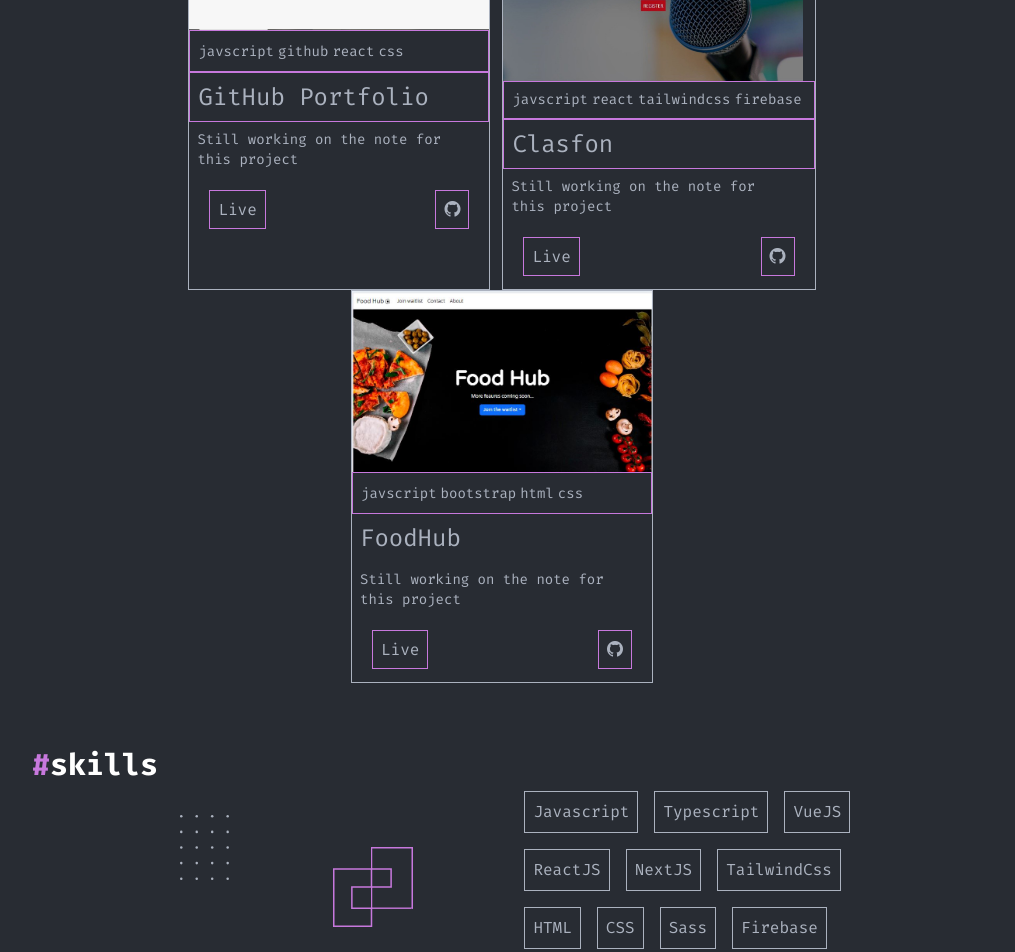
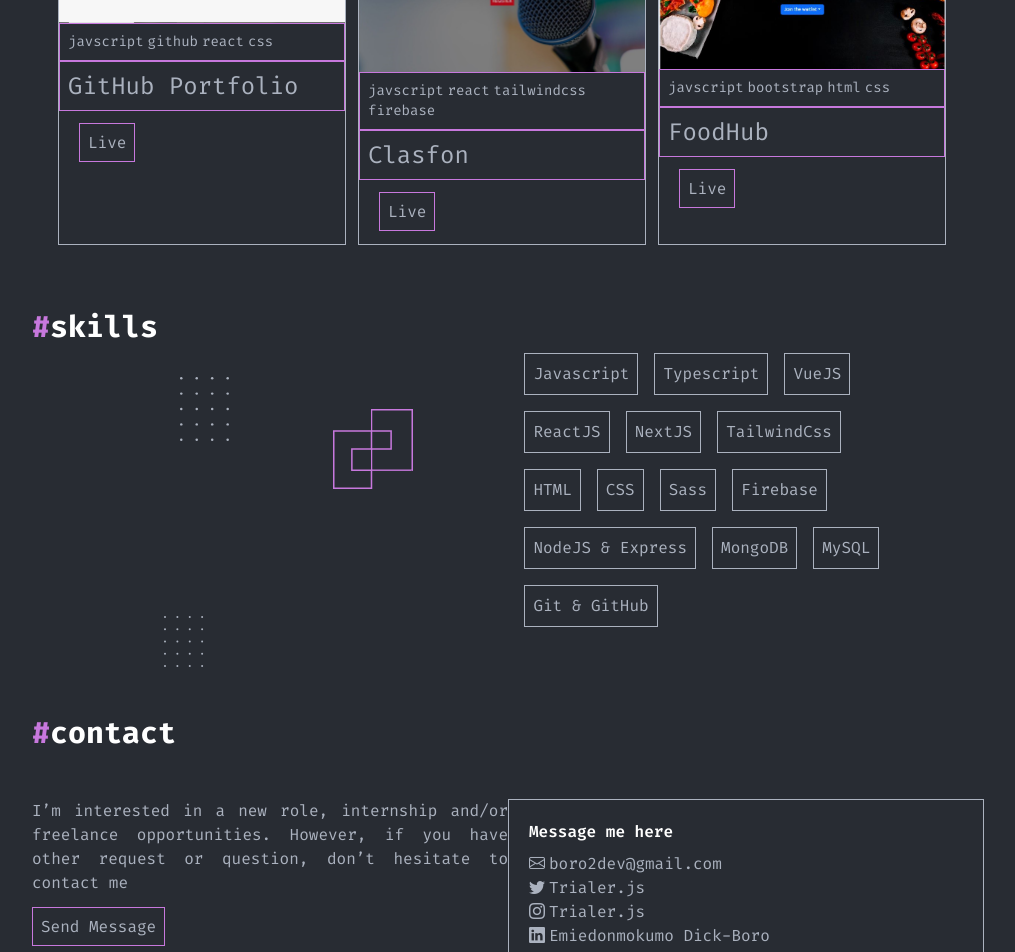
Before and after one commit to Emie-Boro/trialer-portfolio, a Next.js app: page / in a window 1280 px wide. Shown: the part 880-1832 px from the top of the page, without its empty margins (132-1147 px from the left). Built offline with nearby package versions, Linux system fonts and the light colour scheme.

Commit message:
first commit

```diff
--- a/app/page.jsx
+++ b/app/page.jsx
@@ -5,16 +5,16 @@ import projectData from "@/components/largeProject";
 export default function Home() {
   return (
     <main className="">
-      <div className="flex sm:flex-col justify-between lg:items-center">
-        <div className="lg:w-2/3 lg:mr-10">
-          <h1 className="text-3xl sm:text-xl">Emiedonmokumo is a <strong className="text-primary">web designer</strong> and <strong className="text-primary">full stack developer</strong></h1>
+      <div className="flex md:flex-row sm:flex-col justify-between lg:items-center">
+        <div className="lg:w-2/3 md:w-2/3 lg:mr-10 md:mr-5">
+          <h1 className="text-3xl md:text-xl sm:text-xl">Emiedonmokumo is a <strong className="text-primary">web designer</strong> and <strong className="text-primary">full stack developer</strong></h1>
           <h4 className="text-sm my-5 sm:text-sm">He crafts responsive websites where technologies meet creativity</h4>
-          <div className="flex sm:text-sm">
+          <div className="flex md:text-sm sm:text-sm">
             <Link href={'/contact'} className="border border-primary p-2 hover:bg-primary hover:text-white mr-5">Contact me !!</Link>
             <Link href={''} className="border border-primary p-2 bg-primary text-white hover:bg-background hover:text-gray" download={''}>View Resume</Link>
           </div>
         </div>
-        <div className="sm:mt-16 lg:w-2/3">
+        <div className="sm:mt-16 lg:w-2/3 md:w-1/3">
           <Image src={'/assets/Group 46.png'} alt="Hero Section Image Logo" width={400} height={10} />
           <p className="my-2 border p-2 text-sm sm:text-xs"><span className="bg-primary px-3 mr-3"></span> Currently working on <strong>Portfolio</strong></p>
         </div>
@@ -22,68 +22,37 @@ export default function Home() {
       <div>
         <div className="relative my-16 text-center lg:w-5/6 mx-auto">
           <Image src={'/assets/Vector.png'} alt="Quotation Logo" width={20} height={10} className="absolute left-10 -top-2 sm:w-4" />
-          <h3 className="border-2 lg:p-6 sm:p-3 font-bold sm:border sm:text-sm">It is possible to do great things from a small place</h3>
-          <Image src={'/assets/Vector.png'} alt="Quotation Logo" width={20} height={10} className="absolute right-10 -bottom-2 sm:w-4" />
+          <h3 className="border-2 lg:p-6 md:p-5 sm:p-3 font-bold sm:border md:text-lg sm:text-sm">It is possible to do great things from a small place</h3>
+          <Image src={'/assets/Vector.png'} alt="Quotation Logo" width={20} height={10} className="absolute right-10 -bottom-2 md:w-5 sm:w-4" />
 
           <div className=" absolute lg:w-38 right-0">
-            <h3 className="border-2 lg:p-6 sm:p-3 font-bold text-right sm:border sm:text-sm">by Tunde Onakoya</h3>
+            <h3 className="border-2 lg:p-6 sm:p-3 font-bold text-right md:text-sm md:p-3 sm:text-sm">by Tunde Onakoya</h3>
           </div>
         </div>
         <div className="mt-28">
           <div className="flex justify-between items-center">
-            <h1 className="text-2xl font-semibold text-white sm:text-xl"><span className="text-primary">#</span>projects</h1>
+            <h1 className="text-2xl font-semibold text-white md:text-xl sm:text-xl"><span className="text-primary">#</span>projects</h1>
             <Link href={'/projects'} className="hover:text-primary text-lg text-white sm:text-sm">view all</Link>
           </div>
-          <div className="mt-4 flex justify-center flex-wrap sm:flex-col sm:justify-center">
-            <div className="border lg:mr-3 sm:w-82">
-              <Image src={projectData[0].image} alt={projectData[0].description} width={300} height={20} className="sm:w-fit" />
-              <div className="border border-primary p-2">
-                {projectData[0].stacks.map((item, index) => (
-                  <span key={index} className="mr-1 text-sm">{item}</span>
-                ))}
+          <div className="mt-4 flex lg:justify-center flex-wrap sm:flex-col sm:justify-center">
+            {projectData.slice(0, 3).map(project => (
+              <div key={project.id} className="lg:max-w-72 md:max-w-48 border lg:mr-3 md:m-2 sm:mb-5">
+                <Image src={project.image} alt={project.description} width={250} height={20} className="w-fit" />
+                <ul className="flex flex-wrap border border-primary p-2">
+                  {project.stacks.map((item, index) => (
+                    <li key={index} className="mr-1 text-sm md:text-xs sm:text-xs">{item}</li>
+                  ))}
+                </ul>
+                <h1 className="text-2xl border border-primary p-2 md:text-lg sm:text-lg">{project.title}</h1>
+                <button className="m-5"><Link className="p-2 capitalize border border-primary hover:bg-primary hover:text-white md:text-sm" href={project.url} >{project.status}</Link></button>
               </div>
-              <h1 className="text-2xl border border-primary p-2 sm:text-xl">{projectData[0].title}</h1>
-              <p className="p-2 max-w-72 text-sm">{projectData[1].note}</p>
-              <div className="flex justify-between">
-                <button className="m-5"><Link className="p-2 capitalize border border-primary hover:bg-primary hover:text-white" href={projectData[2].url} target="_blank">{projectData[2].status}</Link></button>
-                <button className="m-5"><Link className="p-2 capitalize border border-primary hover:bg-primary hover:text-white" href={projectData[2].github} target="_blank"><i className="bi bi-github"></i></Link></button>
-              </div>
-            </div>
-            <div className="border lg:mr-3 sm:my-5">
-              <Image src={projectData[1].image} alt={projectData[1].description} width={300} height={20} className="" />
-              <div className="flex sm:flex-wrap border border-primary lg:p-2">
-                {projectData[1].stacks.map((item, index) => (
-                  <span key={index} className="lg:mr-1 text-sm sm:m-1">{item}</span>
-                ))}
-              </div>
-              <h1 className="text-2xl border border-primary p-2 sm:text-xl">
-                {projectData[1].title}</h1>
-              <p className="p-2 max-w-72 text-sm">{projectData[1].note}</p>
-              <div className="flex justify-between">
-                <button className="m-5"><Link className="p-2 capitalize border border-primary hover:bg-primary hover:text-white" href={projectData[2].url} target="_blank">{projectData[2].status}</Link></button>
-                <button className="m-5"><Link className="p-2 capitalize border border-primary hover:bg-primary hover:text-white" href={projectData[2].github} target="_blank"><i className="bi bi-github"></i></Link></button>
-              </div>
-            </div>
-            <div className="border mr-3">
-              <Image src={projectData[2].image} alt={projectData[2].description} width={300} height={20} className="" />
-              <div className="border border-primary p-2">
-                {projectData[2].stacks.map((item, index) => (
-                  <span key={index} className="mr-1 text-sm">{item}</span>
-                ))}
-              </div>
-              <h1 className="text-2xl p-2 sm:text-xl">{projectData[2].title}</h1>
-              <p className="p-2 max-w-72 text-sm">{projectData[2].note}</p>
-              <div className="flex justify-between">
-                <button className="m-5"><Link className="p-2 capitalize border border-primary hover:bg-primary hover:text-white" href={projectData[2].url} target="_blank">{projectData[2].status}</Link></button>
-                <button className="m-5"><Link className="p-2 capitalize border border-primary hover:bg-primary hover:text-white" href={projectData[2].github} target="_blank"><i className="bi bi-github"></i></Link></button>
-              </div>
-            </div>
+            ))}
           </div>
         </div>
       </div>
       {/* Skills */}
       <div className="mt-16">
-        <h1 className="text-3xl font-bold text-white sm:text-xl"><span className="text-primary">#</span>skills</h1>
+        <h1 className="text-3xl font-bold text-white md:text-xl sm:text-xl"><span className="text-primary">#</span>skills</h1>
         <div className="flex justify-evenly sm:flex-col sm:justify-center">
           <div className="relative lg:w-1/3 sm:hidden">
             <Image src={'/assets/frame 31.svg'} alt={'viewbox logo'} width={50} height={20} className="absolute left-16 top-8" />
@@ -92,20 +61,20 @@ export default function Home() {
           </div>
           <div className="lg:w-96">
             <ul className="flex flex-wrap sm:justify-between">
-              <li className="hover:bg-primary sm:text-xs hover:text-primary m-2 border p-2"><Link href={'#'}>Javascript</Link></li>
-              <li className="hover:bg-primary sm:text-xs hover:text-primary m-2 border p-2"><Link href={'#'}>Typescript</Link></li>
-              <li className="hover:bg-primary sm:text-xs hover:text-primary m-2 border p-2"><Link href={'#'}>VueJS</Link></li>
-              <li className="hover:bg-primary sm:text-xs hover:text-primary m-2 border p-2"><Link href={''}>ReactJS</Link></li>
-              <li className="hover:bg-primary sm:text-xs hover:text-primary m-2 border p-2"><Link href={''}>NextJS</Link></li>
-              <li className="hover:bg-primary sm:text-xs hover:text-primary m-2 border p-2"><Link href={''}>TailwindCss</Link></li>
-              <li className="hover:bg-primary sm:text-xs hover:text-primary m-2 border p-2"><Link href={''}>HTML</Link></li>
-              <li className="hover:bg-primary sm:text-xs hover:text-primary m-2 border p-2"><Link href={''}>CSS</Link></li>
-              <li className="hover:bg-primary sm:text-xs hover:text-primary m-2 border p-2"><Link href={''}>Sass</Link></li>
-              <li className="hover:bg-primary sm:text-xs hover:text-primary m-2 border p-2"><Link href={''}>Firebase</Link></li>
-              <li className="hover:bg-primary sm:text-xs hover:text-primary m-2 border p-2"><Link href={''}>NodeJS & Express</Link></li>
-              <li className="hover:bg-primary sm:text-xs hover:text-primary m-2 border p-2"><Link href={''}>MongoDB</Link></li>
-              <li className="hover:bg-primary sm:text-xs hover:text-primary m-2 border p-2"><Link href={''}>MySQL</Link></li>
-              <li className="hover:bg-primary sm:text-xs hover:text-primary m-2 border p-2"><Link href={''}>Git & GitHub</Link></li>
+              <li className="hover:bg-primary md:text-sm sm:text-xs hover:text-primary m-2 border p-2"><Link href={'#'}>Javascript</Link></li>
+              <li className="hover:bg-primary md:text-sm sm:text-xs hover:text-primary m-2 border p-2"><Link href={'#'}>Typescript</Link></li>
+              <li className="hover:bg-primary md:text-sm sm:text-xs hover:text-primary m-2 border p-2"><Link href={'#'}>VueJS</Link></li>
+              <li className="hover:bg-primary md:text-sm sm:text-xs hover:text-primary m-2 border p-2"><Link href={''}>ReactJS</Link></li>
+              <li className="hover:bg-primary md:text-sm sm:text-xs hover:text-primary m-2 border p-2"><Link href={''}>NextJS</Link></li>
+              <li className="hover:bg-primary md:text-sm sm:text-xs hover:text-primary m-2 border p-2"><Link href={''}>TailwindCss</Link></li>
+              <li className="hover:bg-primary md:text-sm sm:text-xs hover:text-primary m-2 border p-2"><Link href={''}>HTML</Link></li>
+              <li className="hover:bg-primary md:text-sm sm:text-xs hover:text-primary m-2 border p-2"><Link href={''}>CSS</Link></li>
+              <li className="hover:bg-primary md:text-sm sm:text-xs hover:text-primary m-2 border p-2"><Link href={''}>Sass</Link></li>
+              <li className="hover:bg-primary md:text-sm sm:text-xs hover:text-primary m-2 border p-2"><Link href={''}>Firebase</Link></li>
+              <li className="hover:bg-primary md:text-sm sm:text-xs hover:text-primary m-2 border p-2"><Link href={''}>NodeJS & Express</Link></li>
+              <li className="hover:bg-primary md:text-sm sm:text-xs hover:text-primary m-2 border p-2"><Link href={''}>MongoDB</Link></li>
+              <li className="hover:bg-primary md:text-sm sm:text-xs hover:text-primary m-2 border p-2"><Link href={''}>MySQL</Link></li>
+              <li className="hover:bg-primary md:text-sm sm:text-xs hover:text-primary m-2 border p-2"><Link href={''}>Git & GitHub</Link></li>
             </ul>
           </div>
         </div>
@@ -113,24 +82,27 @@ export default function Home() {
       {/* Contact */}
       <div className="mt-20">
         <div className="flex mb-12">
-          <h1 className="text-3xl font-bold text-white sm:text-xl"><span className="text-primary">#</span>contact</h1>
+          <h1 className="text-3xl font-bold text-white md:text-xl sm:text-xl"><span className="text-primary">#</span>contact</h1>
         </div>
-        <div className=" flex justify-around sm:flex-col sm:text-sm">
-          <div className="lg:w-2/4">
-            <h1 className="text-justify">I’m interested in a new role, internship and/or freelance opportunities. However, if you have other request or question, don’t hesitate to contact me</h1>
-            <button className="mt-5"><Link className="p-2 capitalize border border-primary hover:bg-primary hover:text-white" href={'/contact'}>Send Message</Link></button>
+        <div className="flex justify-around md:justify-between md:text-sm sm:flex-col sm:text-sm">
+          <div className="lg:w-2/4 md:mr-10">
+            <h1 className="text-justify ">I’m interested in a new role, internship and/or freelance opportunities. However, if you have other request or question, don’t hesitate to contact me</h1>
+            <button className="mt-5"><Link className="p-2 capitalize border border-primary hover:bg-primary hover:text-white md:text-sm" href={'/contact'}>Send Message</Link></button>
           </div>
-          <div className="border p-5 lg:2/4 sm:mt-12">
+          <div className="border p-5 lg:w-2/4 md:w-2/4 sm:mt-12">
             <h3 className="mb-2 text-white font-semibold">Message me here</h3>
-            <span className="hover:text-primary">
+            <div className="hover:text-primary">
               <i className="bi bi-envelope mr-1"></i>boro2dev@gmail.com
-            </span> <br />
-            <span className="hover:text-primary">
+            </div>
+            <div className="hover:text-primary">
               <i className="bi bi-twitter mr-1"></i><Link href={'https://twitter.com/trialerjs'} target="_blank">Trialer.js</Link>
-            </span> <br />
-            <span className="hover:text-primary">
+            </div>
+            <div className="hover:text-primary">
               <i className="bi bi-instagram mr-1"></i><Link href={'https://www.instagram.com/trialerjs/'} target="_blank">Trialer.js</Link>
-            </span>
+            </div>
+            <div className="hover:text-primary">
+              <i className="bi bi-linkedin mr-1"></i><Link href={'https://www.linkedin.com/in/emiedonmokumo-dick-boro-a191a0269/'} target="_blank">Emiedonmokumo Dick-Boro</Link>
+            </div>
           </div>
         </div>
       </div>
--- a/components/Footer.jsx
+++ b/components/Footer.jsx
@@ -7,7 +7,7 @@ const Footer = () => {
             <hr className="mt-12" />
             <footer className="container mx-auto p-5">
                 <div className="">
-                    <div className="flex lg:justify-between sm:flex-col">
+                    <div className="flex lg:justify-between md:justify-between sm:flex-col">
                         <div>
                             <div className="flex my-3">
                                 <Image src={'/assets/Union.svg'} alt="Portfolio Logo" width={10}
--- a/components/Header.jsx
+++ b/components/Header.jsx
@@ -22,13 +22,13 @@ const Header = () => {
                     <div className="lg:hidden">
                         <button className="" onClick={() => setShowMenu(!showMenu)}>
                             <span className="block bg-primary w-6 h-0.5 mb-1"></span>
-                            <span className={`block bg-primary h-0.5 mb-1 ${showMenu ? 'w-6' : 'w-4'}`}></span>
-                            <span className="block bg-primary w-2 h-0.5"></span>
+                            <span className={`block bg-primary h-0.5 mb-1 my-1 ${showMenu ? 'w-4' : 'w-6'}`}></span>
+                            <span className="block bg-primary w-6 h-0.5"></span>
                         </button>
                     </div>
                 </div>
                 <div>
-                    <ul className="sm:hidden flex sm:flex-col">
+                    <ul className="sm:hidden flex md:hidden">
                         <li className="mr-3"><Link href={'/'}><span className="text-primary">#</span>Home</Link></li>
                         <li className="mr-3"><Link href={'/projects'}><span className="text-primary">#</span>projects</Link></li>
                         <li className="mr-3"><Link href={'/about'}><span className="text-primary">#</span>about-me</Link></li>
--- a/tailwind.config.js
+++ b/tailwind.config.js
@@ -7,8 +7,8 @@ module.exports = {
   ],
   theme: {
     screens: {
-      sm: {'max': '472px'},
-      md: {'max': '769px'},
+      sm: {'max': '471px'},
+      md: {'min': '472px', 'max': '991px'},
       lg: {'min': '992px'}
     },
     colors: {
```
Also changed, not shown: app/contact/page.jsx (+11 -11 lines), app/projects/page.jsx (+7 -7 lines).
